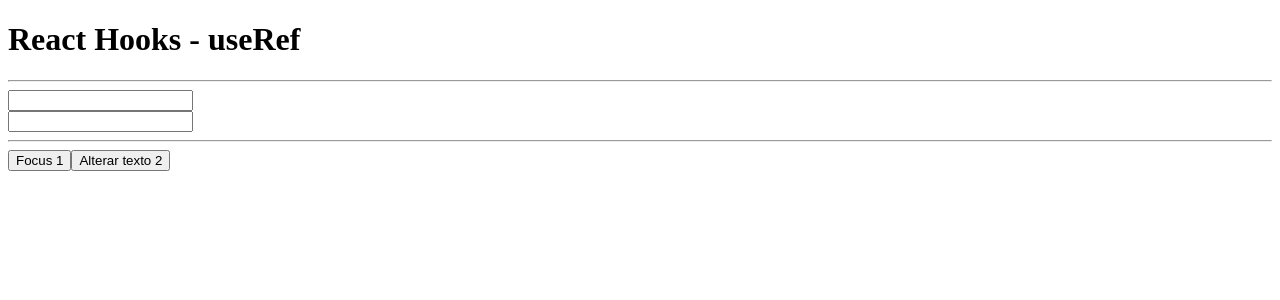
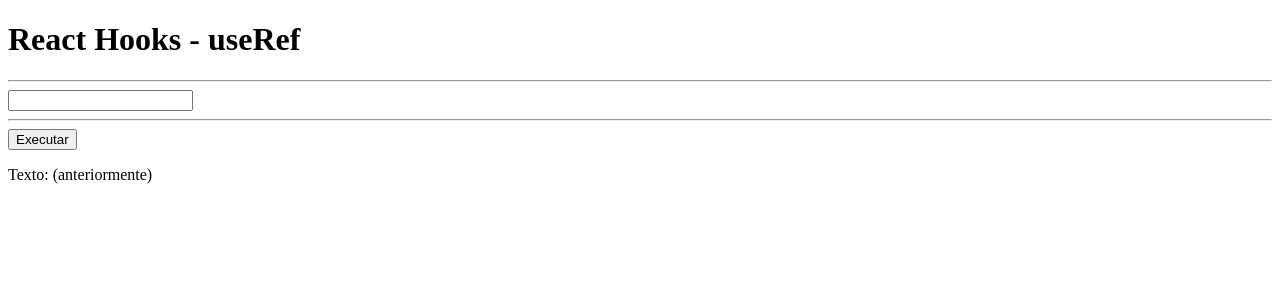
Before and after one commit to rafaelandradegs/react-state, a React (Vite) app: page / in a window 1280 px wide. Shown: the top 300 px of the page. Built offline with nearby package versions, Linux system fonts and the light colour scheme.

Commit message:
Atencao do uso do userRef

```diff
--- a/src/App.jsx
+++ b/src/App.jsx
@@ -2,34 +2,29 @@ import React, { useRef, useState, useEffect } from 'react'
 
 export function App() {
   const [texto, setTexto] = useState('')
-  const inputRef = useRef()
-  const input2Ref = useRef()
+  const anterior = useRef('')
 
-  function focus1() {
-    inputRef.current.focus()
-  }
-  function alterar_texto2() {
-    input2Ref.current.value = 'Ola '
-    input2Ref.current.focus()
-  }
+  useEffect(() => {
+    anterior.current = texto
+  }, [texto])
+
+  function executar() {}
 
   return (
     <>
       <h1>React Hooks - useRef</h1>
       <hr />
       <input
-        ref={inputRef}
         type="text"
-        value={texto}
         onChange={e => {
           setTexto(e.target.value)
         }}
       />
-      <br />
-      <input type="text" ref={input2Ref} />
       <hr />
-      <button onClick={focus1}>Focus 1</button>
-      <button onClick={alterar_texto2}>Alterar texto 2</button>
+      <button onClick={executar}>Executar </button>
+      <p>
+        Texto: {texto} (anteriormente) {anterior.current}
+      </p>
     </>
   )
 }
```
